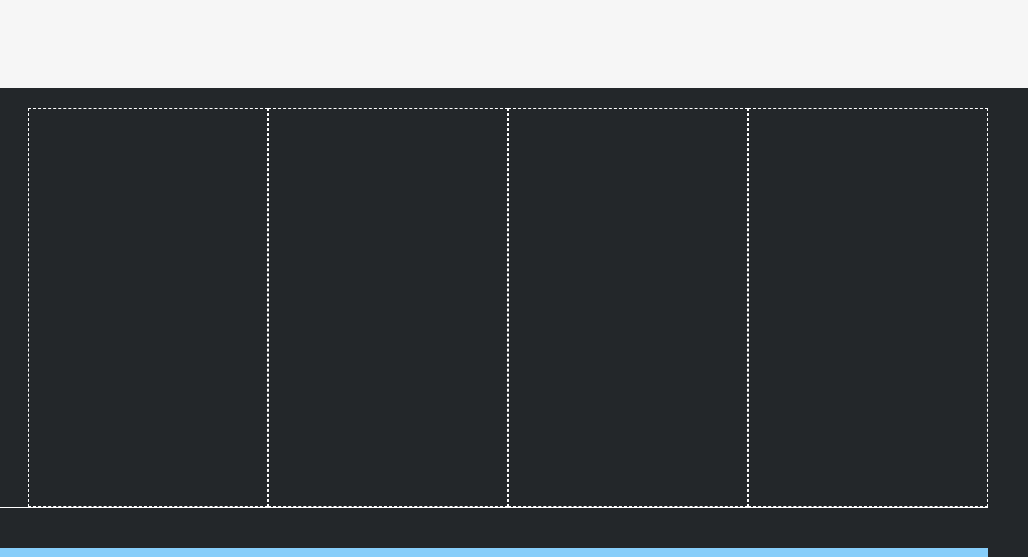
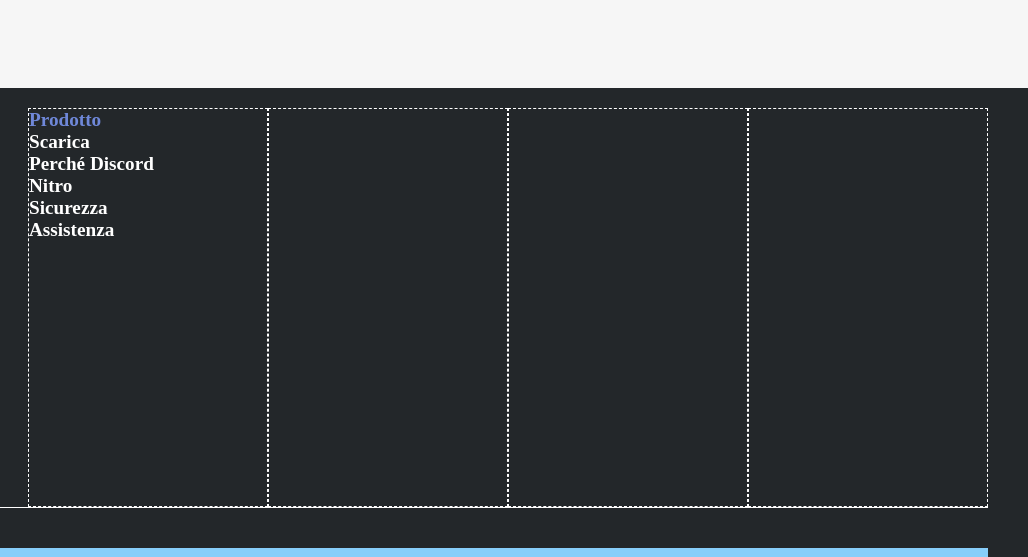
Before and after one commit to Richiisontheway/htmlcss-discord, a plain HTML site: page index.html in a window 1280 px wide. Shown: the part 3119-3676 px from the top of the page, 252-1280 px from the left. Drawn offline with Linux system fonts and the light colour scheme.

Commit message:
update footer

```diff
--- a/css/style.css
+++ b/css/style.css
@@ -244,7 +244,7 @@ p {
     padding-right: 15px;
 }
 
-.lightskyblue{;
+.lightskyblue{
     width: 80%;
     min-height: 400px;
     margin: 20px 0;
@@ -256,8 +256,14 @@ p {
     border: white dashed 1px;
     flex-direction: column;
     width: calc(100% / 4);
+    color: #6F88D9;
+    font-size: larger;
+
+
 }
-
+.footer-list > li {
+    display: inline-block;
+}
 .lightbluefooter{
     background-color: lightskyblue;
     width: 100%;
--- a/index.html
+++ b/index.html
@@ -139,10 +139,25 @@
 
                 </div>
                 <div class="lightskyblue">
-                    <div class="column"></div>
-                    <div class="column"></div>
-                    <div class="column"></div>
-                    <div class="column"></div>
+                    <div class="column first">
+                        <h4>
+                            Prodotto
+                            <ul class="footer-list">
+                                <li><a href="#">Scarica</a></li>
+                                <br>
+                                <li><a href="#">Perché Discord</a></li>
+                                <br>
+                                <li><a href="#">Nitro</a></li>
+                                <br>
+                                <li><a href="#">Sicurezza</a></li>
+                                <br>
+                                <li><a href="#">Assistenza</a></li>
+                            </ul>
+                        </h4>
+                    </div>
+                    <div class="column second"></div>
+                    <div class="column third"></div>
+                    <div class="column fourth"></div>
                 </div>
             </div>
         </section>
```
